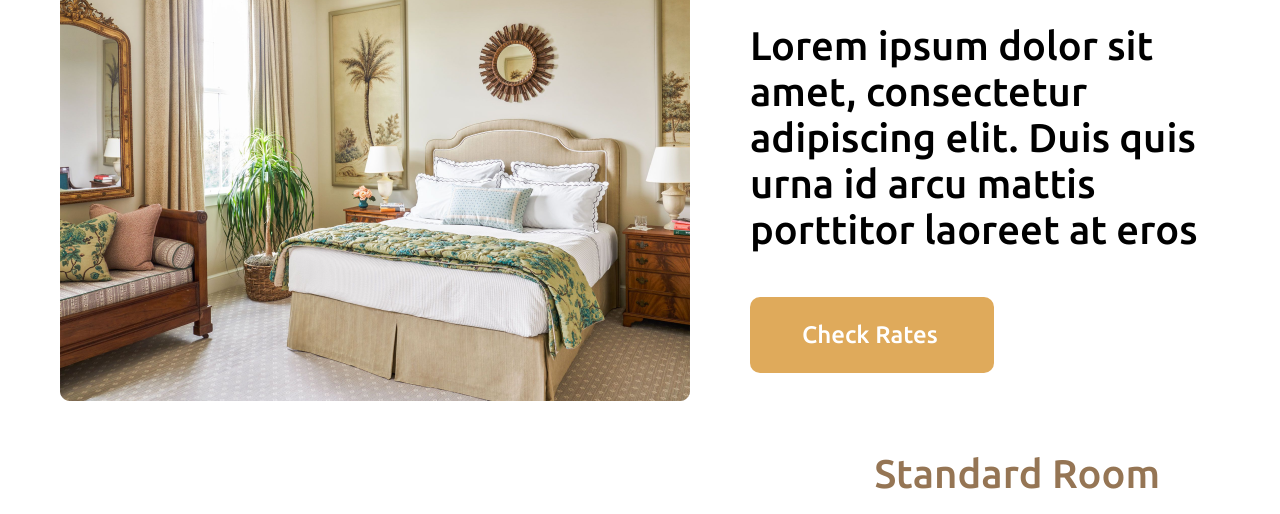
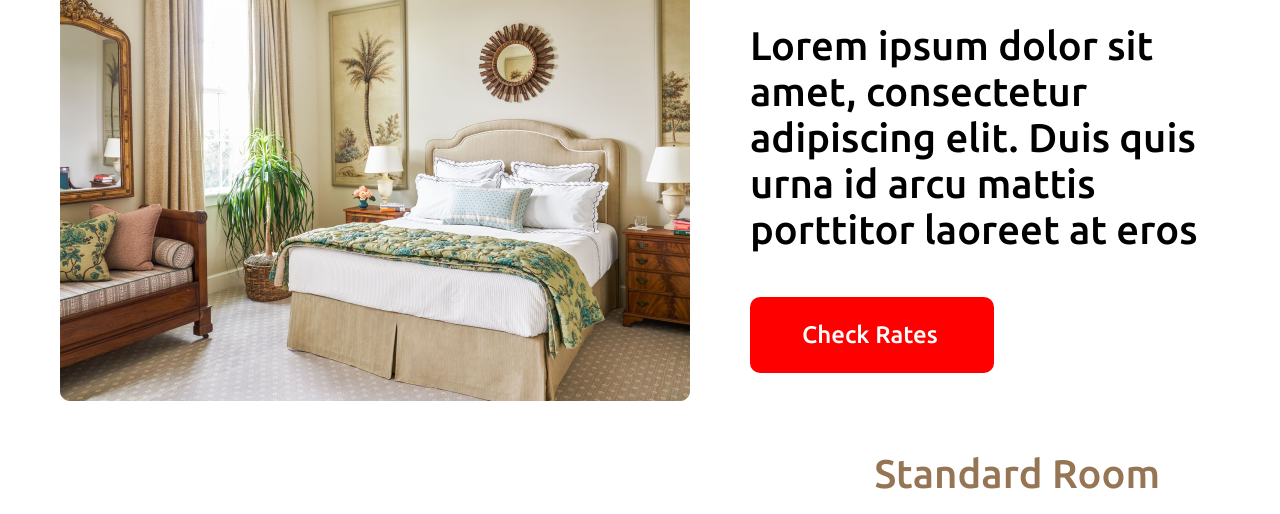
Before and after one commit to anaphitskhelauri/BonHotel, a plain HTML site: page rooms.html in a window 1280 px wide. Shown: the part 438-952 px from the top of the page. Drawn offline with Linux system fonts and the light colour scheme.

Commit message:
change button color

```diff
--- a/style.css
+++ b/style.css
@@ -719,7 +719,7 @@ html {
     font-style: normal;
     font-weight: 500;
     line-height: normal;
-    background-color: #DFAA5B;
+    background-color: red;
     padding: 24px 52px;
     border-radius: 10px;
     width: 244px;
```
